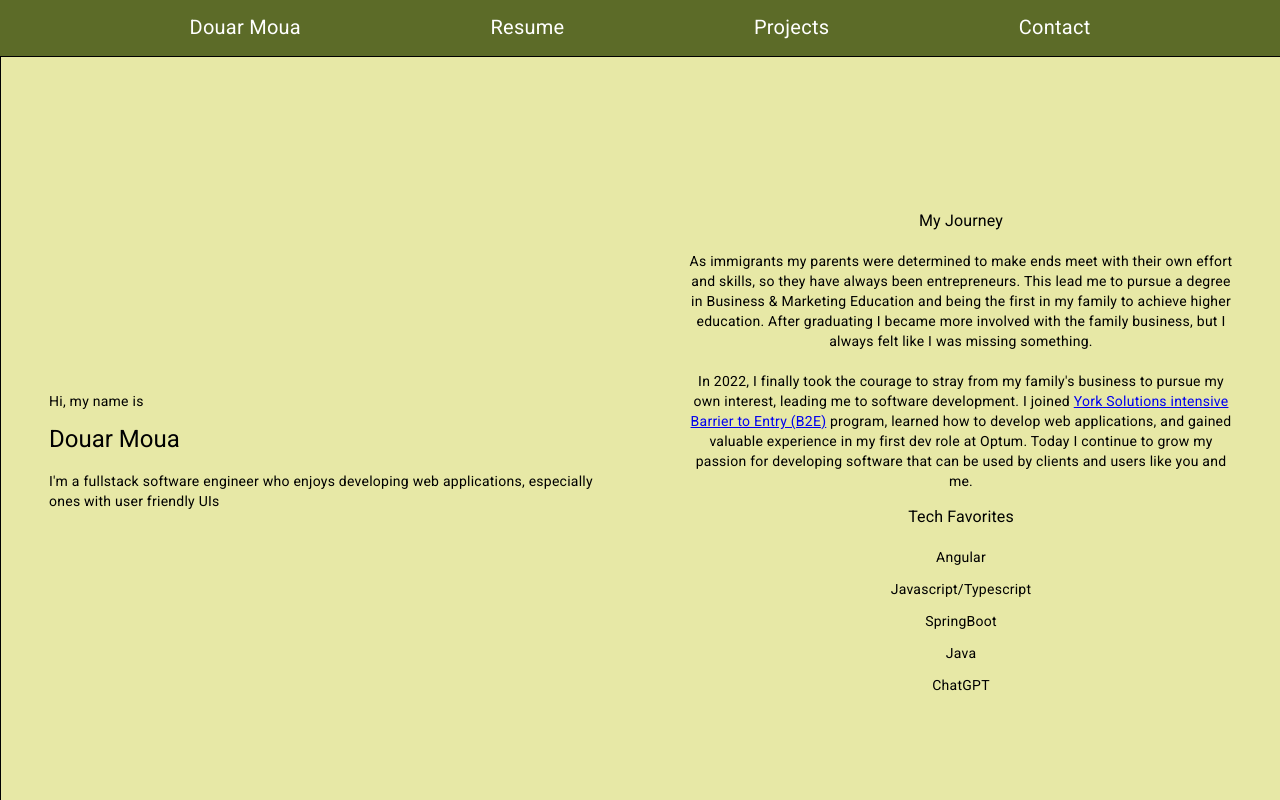
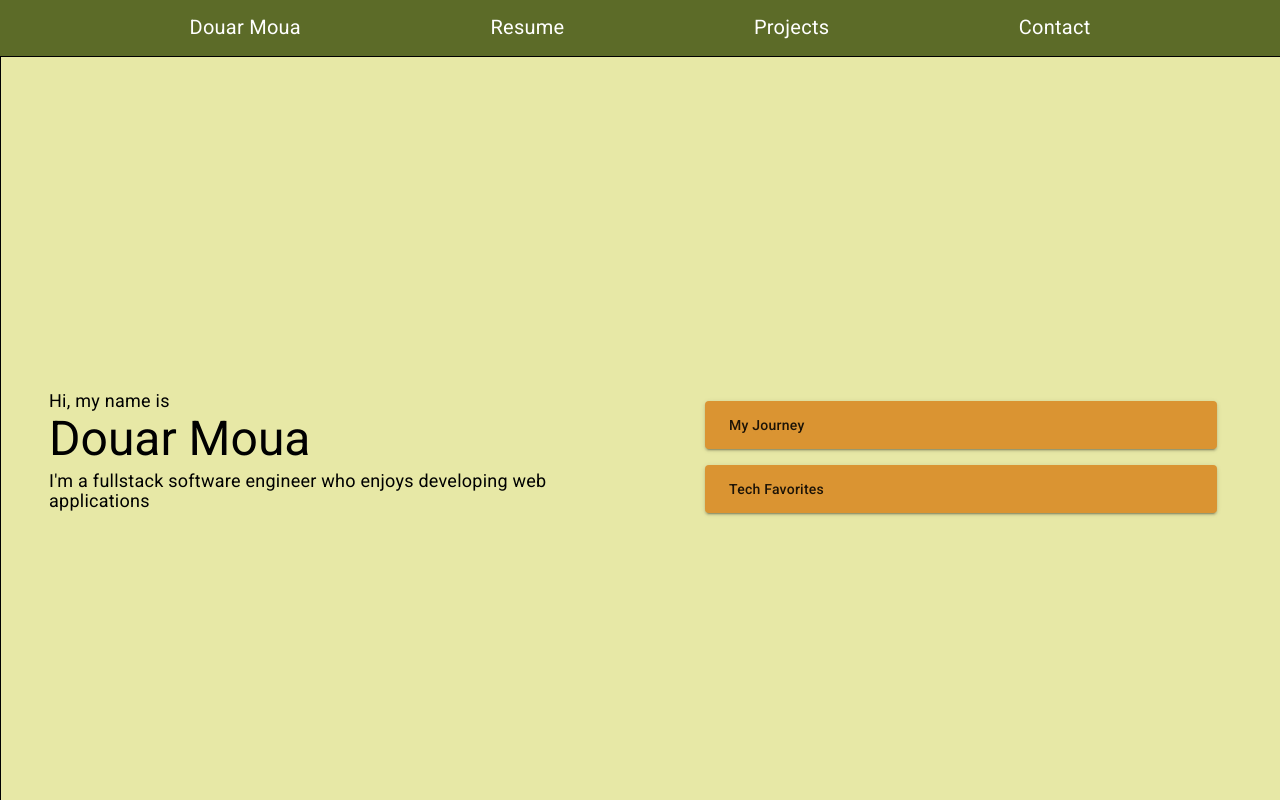
Before and after one commit to douar/douarmoua_portfolio, an Angular app: page / in a window 1280 px wide. Shown: the top 800 px of the page. Built offline with nearby package versions, Linux system fonts and the light colour scheme.

Commit message:
css and expansion panel about me

```diff
--- a/src/app/components/home/home.component.css
+++ b/src/app/components/home/home.component.css
@@ -41,7 +41,6 @@
 }
 
 .col{
-
   width: 50%;
   height: 100%;
   display: flex;
@@ -51,3 +50,19 @@
 .col div{
   margin: 3rem;
 }
+
+mat-expansion-panel{
+  background-color: #da9432;
+}
+
+.welcome-content p{
+  font-size: large;
+}
+
+.welcome-content h1{
+  font-size: xxx-large;
+}
+
+.content mat-expansion-panel{
+  margin: 1rem;
+}
--- a/src/app/components/home/home.component.html
+++ b/src/app/components/home/home.component.html
@@ -1,5 +1,3 @@
-
-
 <div class="container">
   <div class="nav-container">
     <span><a href="#about">Douar Moua</a></span>
@@ -11,31 +9,43 @@
   <div class="section-container" id="about">
     <div class="row">
       <div class="col">
-        <div>
+        <div class="welcome-content">
           <p>Hi, my name is</p>
           <h1>Douar Moua</h1>
-          <p>I'm a fullstack software engineer who enjoys developing web applications, especially ones with user friendly UIs</p>
+          <p>I'm a fullstack software engineer who enjoys developing web applications</p>
         </div>
       </div>
       <div class="col">
-        <div style="text-align: center">
-          <h3 style="text-align: center">My Journey</h3>
-          <p style="text-align: center">
+        <div class="content">
+          <mat-expansion-panel hideToggle>
+            <mat-expansion-panel-header>My Journey</mat-expansion-panel-header>
+            <p>
               As immigrants my parents were determined to make ends meet with their own effort and skills, so they have always been entrepreneurs.
-            This lead me to pursue a degree in Business & Marketing Education and being the first in my family to achieve higher education.
+              This lead me to pursue a degree in
+              <a href="https://www.cehd.umn.edu/olpd/undergraduate-programs/business-marketing-education/" target="_blank">Business & Marketing Education</a>
+              and being the first in my family to achieve higher education.
               After graduating I became more involved with the family business,
               but I always felt like I was missing something. <br><br>
-            In 2022, I finally took the courage to stray from my family's business to pursue my own interest, leading me to software development.
+              In 2022, I finally took the courage to stray from my family's work to pursue my own interest, leading me to software development.
               I joined <a href="https://yorksolutions.net/talent/b2e" target="_blank">York Solutions intensive Barrier to Entry (B2E)</a> program,
               learned how to develop web applications, and gained valuable experience in my first dev role at Optum.
-            Today I continue to grow my passion for developing software that can be used by clients and users like you and me.
+              Today I continue to grow my passion for developing user friendly software applications.
             </p>
-          <h3>Tech Favorites</h3>
-            <p>Angular</p>
-            <p>Javascript/Typescript</p>
-            <p>SpringBoot</p>
-            <p>Java</p>
-            <p>ChatGPT</p>
+          </mat-expansion-panel>
+          <mat-expansion-panel hideToggle>
+            <mat-expansion-panel-header>Tech Favorites</mat-expansion-panel-header>
+            <ul>
+              <li>Javascript/Typescript</li>
+              <li>Java</li>
+              <li>Angular</li>
+              <li>Springboot</li>
+              <li>Postman</li>
+              <li>Hasura</li>
+              <li>Camunda</li>
+              <li>Beyond Compare</li>
+              <li>IntelliJ IDEA</li>
+            </ul>
+          </mat-expansion-panel>
         </div>
       </div>
     </div>
--- a/src/app/material/material.module.ts
+++ b/src/app/material/material.module.ts
@@ -1,7 +1,10 @@
 import { NgModule } from '@angular/core';
+import {MatExpansionModule} from "@angular/material/expansion";
 
 
-const MaterialComponents:any[] = []
+const MaterialComponents:any[] = [
+  MatExpansionModule
+]
 @NgModule({
   imports: [MaterialComponents],
   exports: [MaterialComponents]
```
Lines whose indentation alone changed are shown as unchanged.
